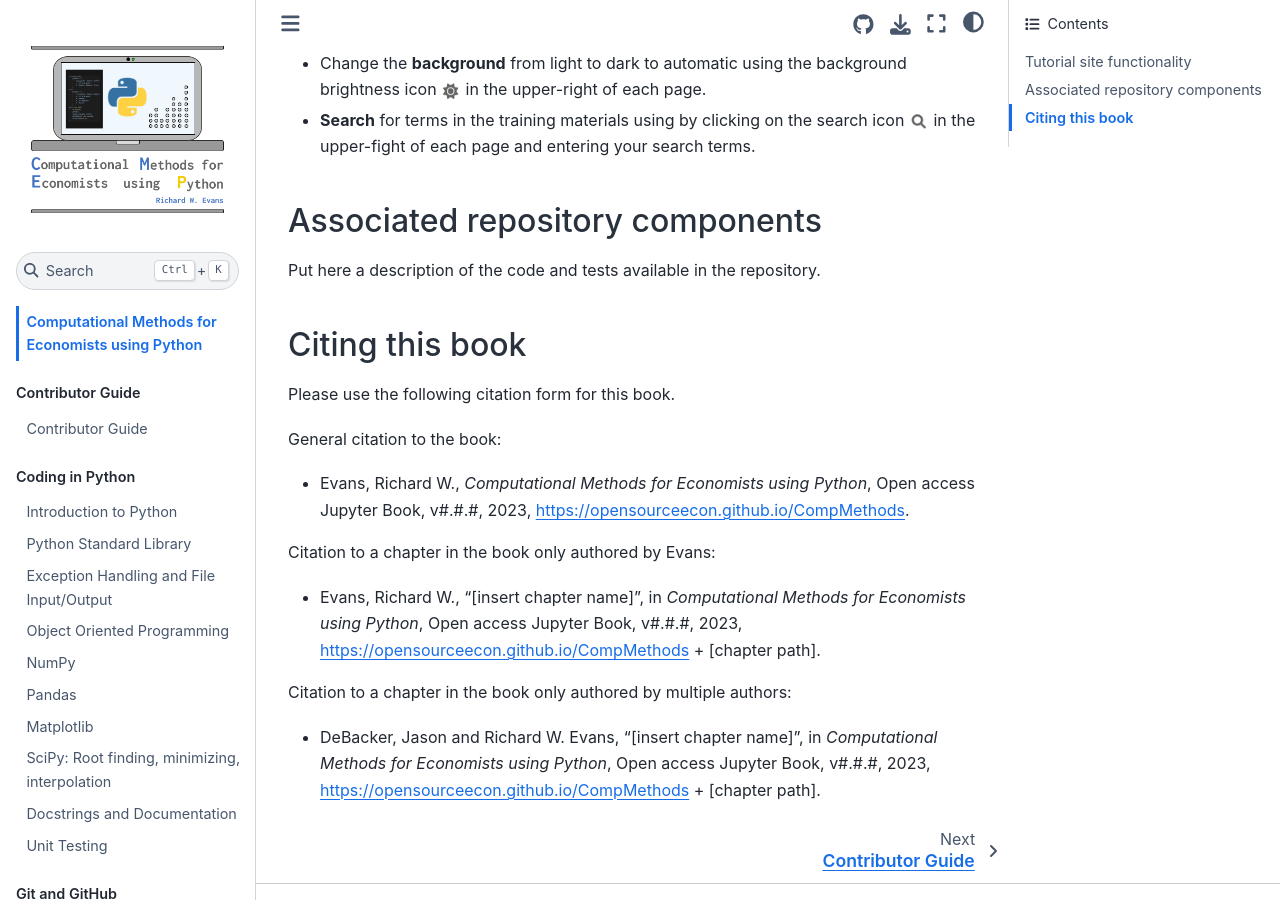
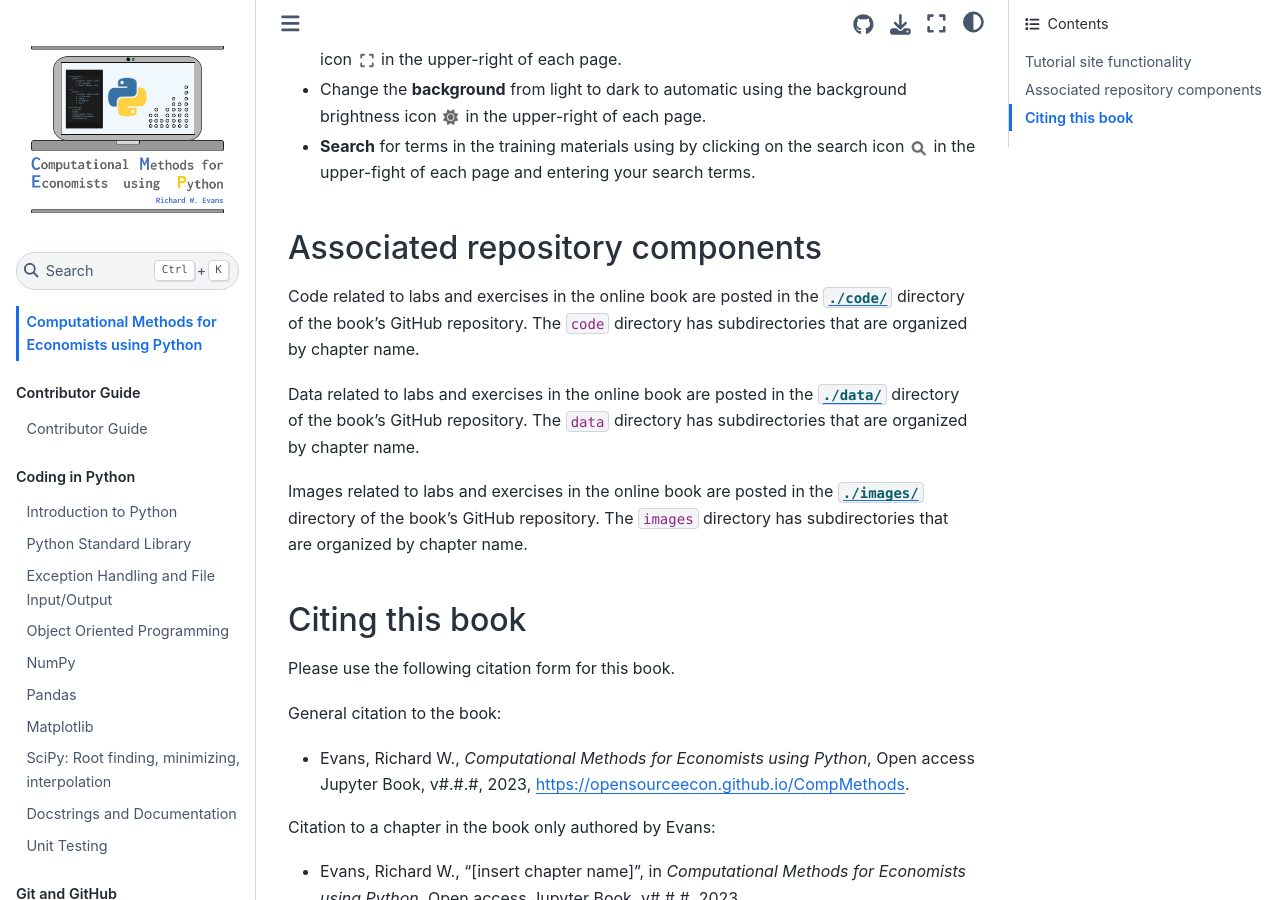
Before and after one commit to OpenSourceEcon/CompMethods, a Jupyter Book: the page built from docs/book/index.md, in a window 1280 px wide and 900 px high, scrolled down 1529 px. Built offline with Jupyter Book 1.0.4 settings and Sphinx 7.4.7 and the Sphinx Book theme 1.1.4, drawn with Linux system fonts in a browser that asks for light colours; comment, search, counter and statistics services are not loaded; some of the changed text lies outside the part shown.

Commit message:
Updated index.md

```diff
--- a/docs/book/index.md
+++ b/docs/book/index.md
@@ -12,7 +12,7 @@ This site contains open access tutorial materials and exercises for learning and
 * (2016-present) President, Open Research Group, Inc.
 * (2022-present) Senior Research Fellow and Director of Open Policy, Center for Growth and Opportunity at Utah State University.
 
-The core maintainer of this project is the following:
+The core maintainer of this project is the following. However, some of the chapters have been jointly developed with coauthors as noted at the top of some chapters.
 * [**Richard W. Evans**](https://sites.google.com/site/rickecon), Senior Research Fellow and Director of Open Policy, Center for Growth and Opportunity at Utah State University; President and Co-founder, Open Research Group, Inc. (GitHub handle: [@rickecon](https://github.com/rickecon))
 
 We welcome collaboration on the maintenance and improvement of this tutorial. If you have changes you would like to see or errors that you find, please open [an issue](https://github.com/OpenSourceEcon/CompMethods/issues) in the GitHub repository or submit a [pull request](https://github.com/OpenSourceEcon/CompMethods/pulls). More details on how to collaborate with this project are the {ref}`Chap_Contrib` chapter.
@@ -29,7 +29,11 @@ This site was created using the [Executable Books](https://executablebooks.org/)
 
 
 ## Associated repository components
-Put here a description of the code and tests available in the repository.
+Code related to labs and exercises in the online book are posted in the [`./code/`](https://github.com/OpenSourceEcon/CompMethods/tree/main/code) directory of the book's GitHub repository. The `code` directory has subdirectories that are organized by chapter name.
+
+Data related to labs and exercises in the online book are posted in the [`./data/`](https://github.com/OpenSourceEcon/CompMethods/tree/main/data) directory of the book's GitHub repository. The `data` directory has subdirectories that are organized by chapter name.
+
+Images related to labs and exercises in the online book are posted in the [`./images/`](https://github.com/OpenSourceEcon/CompMethods/tree/main/images) directory of the book's GitHub repository. The `images` directory has subdirectories that are organized by chapter name.
 
 
 ## Citing this book
```
